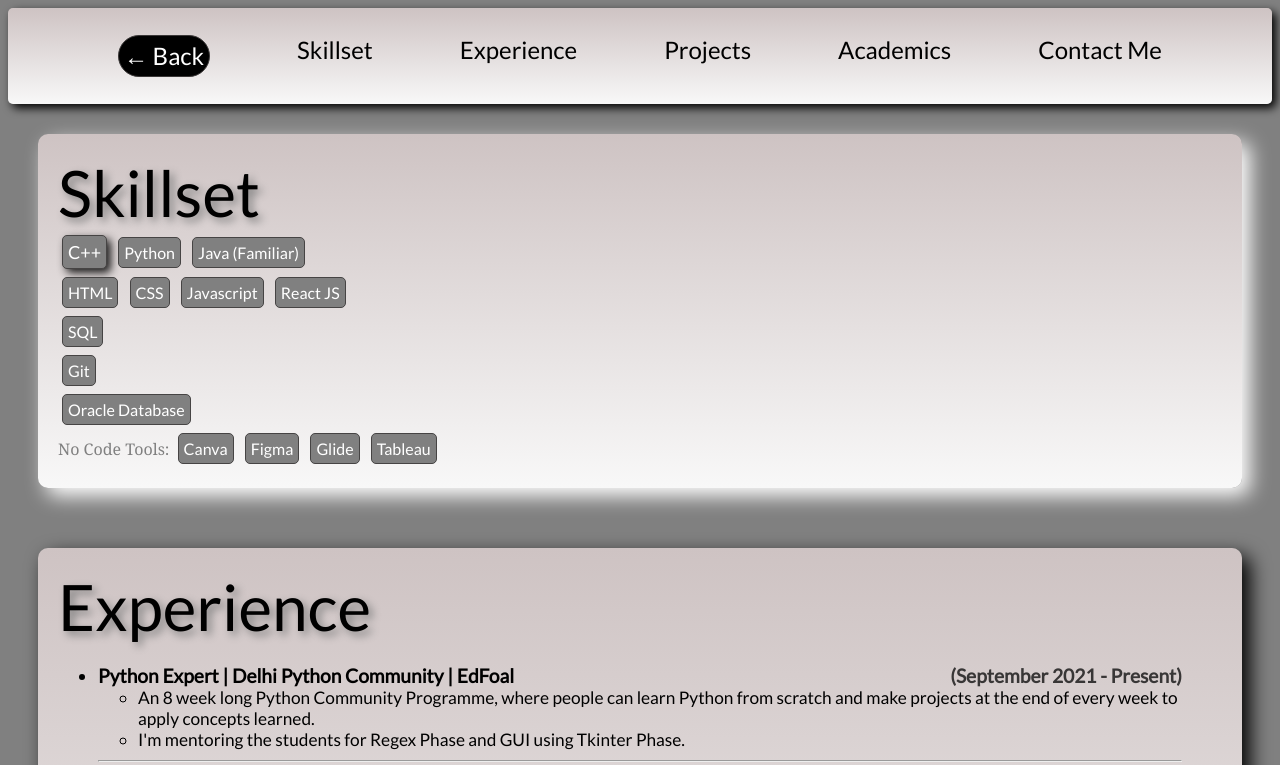
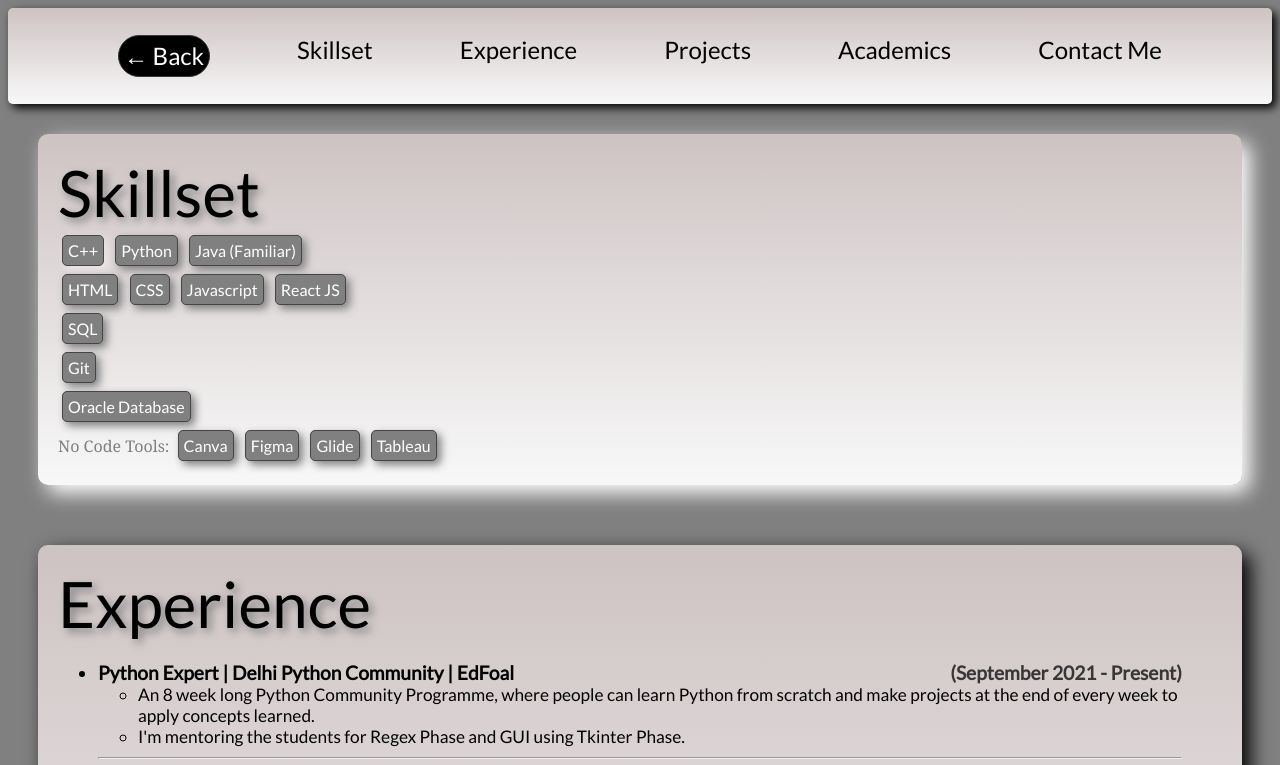
Before and after one commit to queenish001/Portfolio, a plain HTML site: page skillset.html in a window 1280 px wide. In both pictures the pointer is over the element "C++". Shown: the top 765 px of the page. Drawn offline with Linux system fonts and the light colour scheme.

Commit message:
Adding effects to gray tiles

```diff
--- a/css/skillStyle.css
+++ b/css/skillStyle.css
@@ -91,12 +91,15 @@ body{
     border: 1px solid rgb(70, 68, 68);
     background-color: grey;
     color: white;
+    font-size: 1rem;
+    box-shadow: 4px 4px 8px gray;
     transition: font-size 0.2s ease-in 100ms;
     border-radius: 5px;
 }
 .skl:hover{
-    box-shadow: 4px 4px 8px rgb(29, 28, 28);
-    font-size: large;
+    box-shadow: 4px 4px 8px #eee6e6;
+    font-size: 1.02rem;
+    /* background-color: black; */
 }
 
 .ttl{
```
